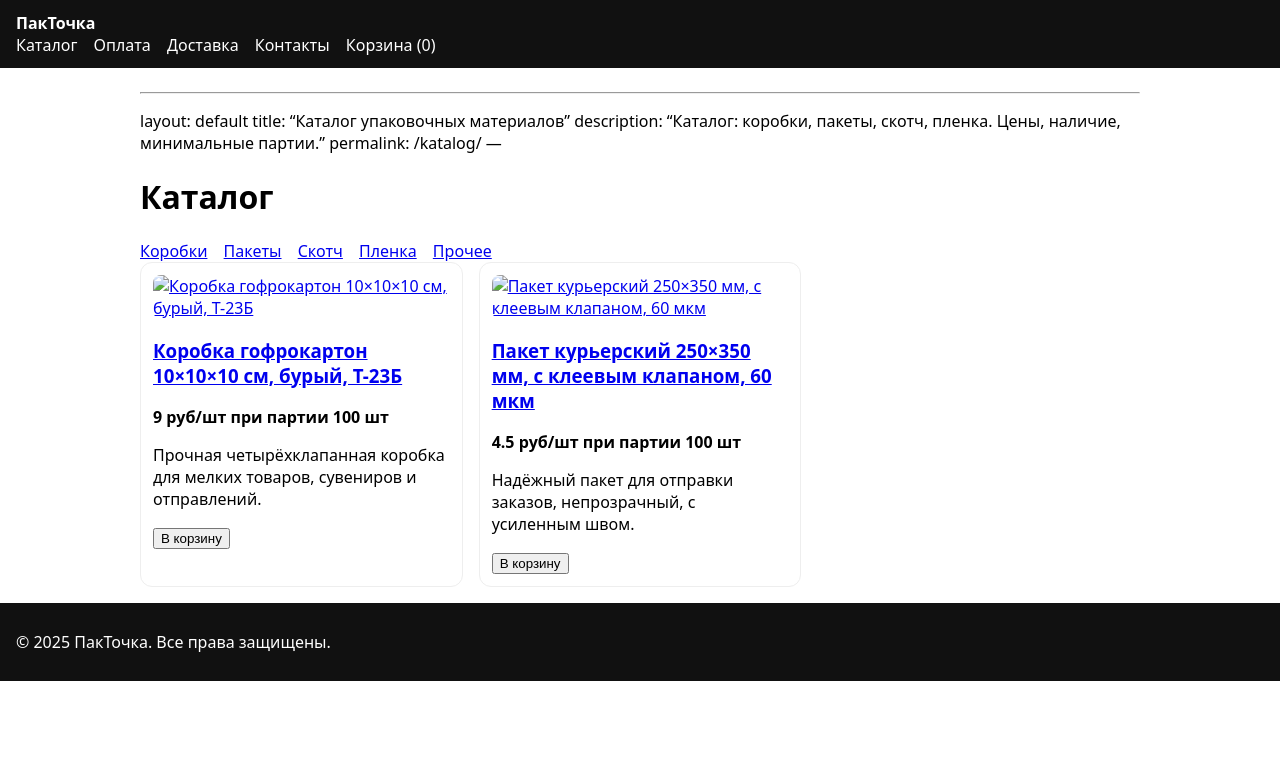
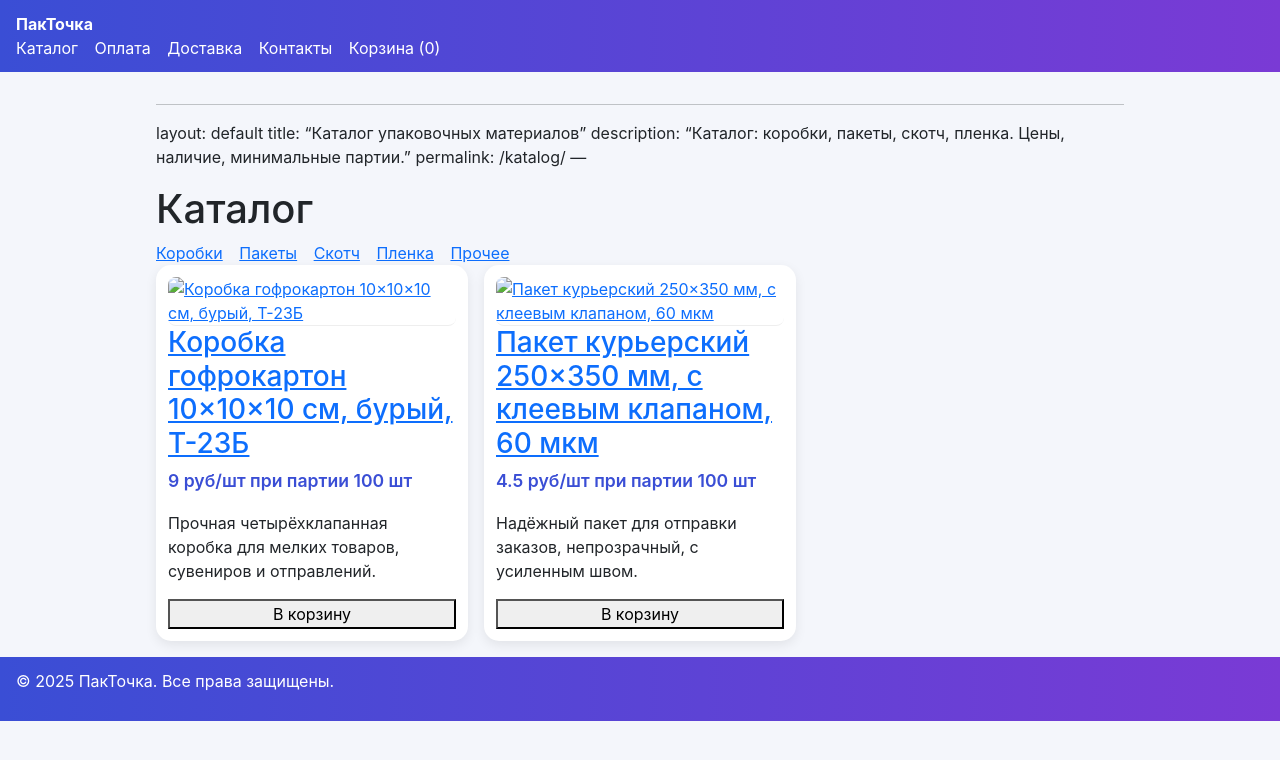
Before and after one commit to mckhoklov-creator/packtochka, a Jekyll site: the page built from katalog.md, in a window 1280 px wide. Shown: the top 760 px of the page. Built offline with Jekyll 4.4.1, drawn with Linux system fonts in a browser that asks for light colours; our own code applies the rules of GitHub Pages for plain Markdown files.

Commit message:
Add files via upload

```diff
--- a/_layouts/default.html
+++ b/_layouts/default.html
@@ -6,6 +6,7 @@
     <meta name="viewport" content="width=device-width, initial-scale=1">
     <title>{{ page.title | default: site.title }}</title>
     <meta name="description" content="{{ page.description | default: site.description }}">
+    <link href="https://cdn.jsdelivr.net/npm/bootstrap@5.3.2/dist/css/bootstrap.min.css" rel="stylesheet">
     <link rel="stylesheet" href="/assets/css/style.css">
     <script defer src="/assets/js/cart.js"></script>
     <script type="application/ld+json">
@@ -36,5 +37,6 @@
     <footer class="site-footer">
       <p>© {{ "now" | date: "%Y" }} ПакТочка. Все права защищены.</p>
     </footer>
+      <script src="https://cdn.jsdelivr.net/npm/bootstrap@5.3.2/dist/js/bootstrap.bundle.min.js"></script>
   </body>
 </html>
--- a/assets/css/style.css
+++ b/assets/css/style.css
@@ -21,3 +21,46 @@
 @media (max-width: 768px) {
   .product { grid-template-columns:1fr; }
 }
+
+/* Gradient theme overrides */
+body {
+    background-color: #f4f6fb;
+    font-family: 'Inter', sans-serif;
+}
+.site-header, .site-footer {
+    background: linear-gradient(90deg, #3a4ed5, #7a3ad5);
+}
+.site-header a, .site-footer a {
+    color: #fff !important;
+}
+.nav-link, .logo {
+    color: #fff !important;
+}
+.btn-gradient {
+    background: linear-gradient(90deg, #3a4ed5, #7a3ad5);
+    color: #fff;
+    border: none;
+    transition: opacity 0.2s ease-in-out;
+}
+.btn-gradient:hover {
+    opacity: 0.85;
+    color: #fff;
+}
+.card {
+    border: none;
+    border-radius: 15px;
+    box-shadow: 0 4px 12px rgba(0,0,0,0.08);
+    overflow: hidden;
+    transition: transform 0.2s ease;
+}
+.card:hover {
+    transform: translateY(-4px);
+}
+.card img {
+    border-bottom: 1px solid #eee;
+}
+.price {
+    font-size: 1.1rem;
+    color: #3a4ed5;
+    font-weight: 600;
+}
```
